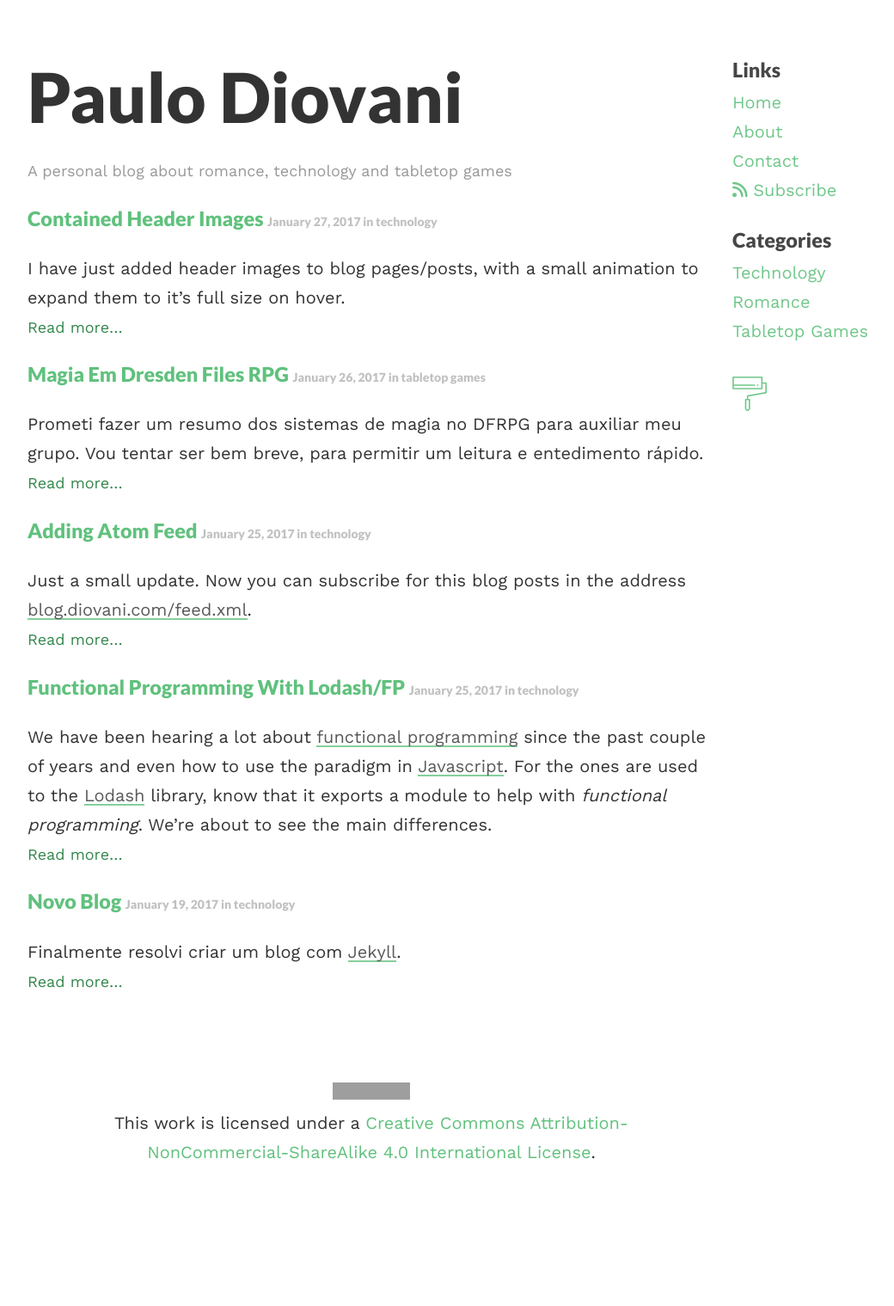
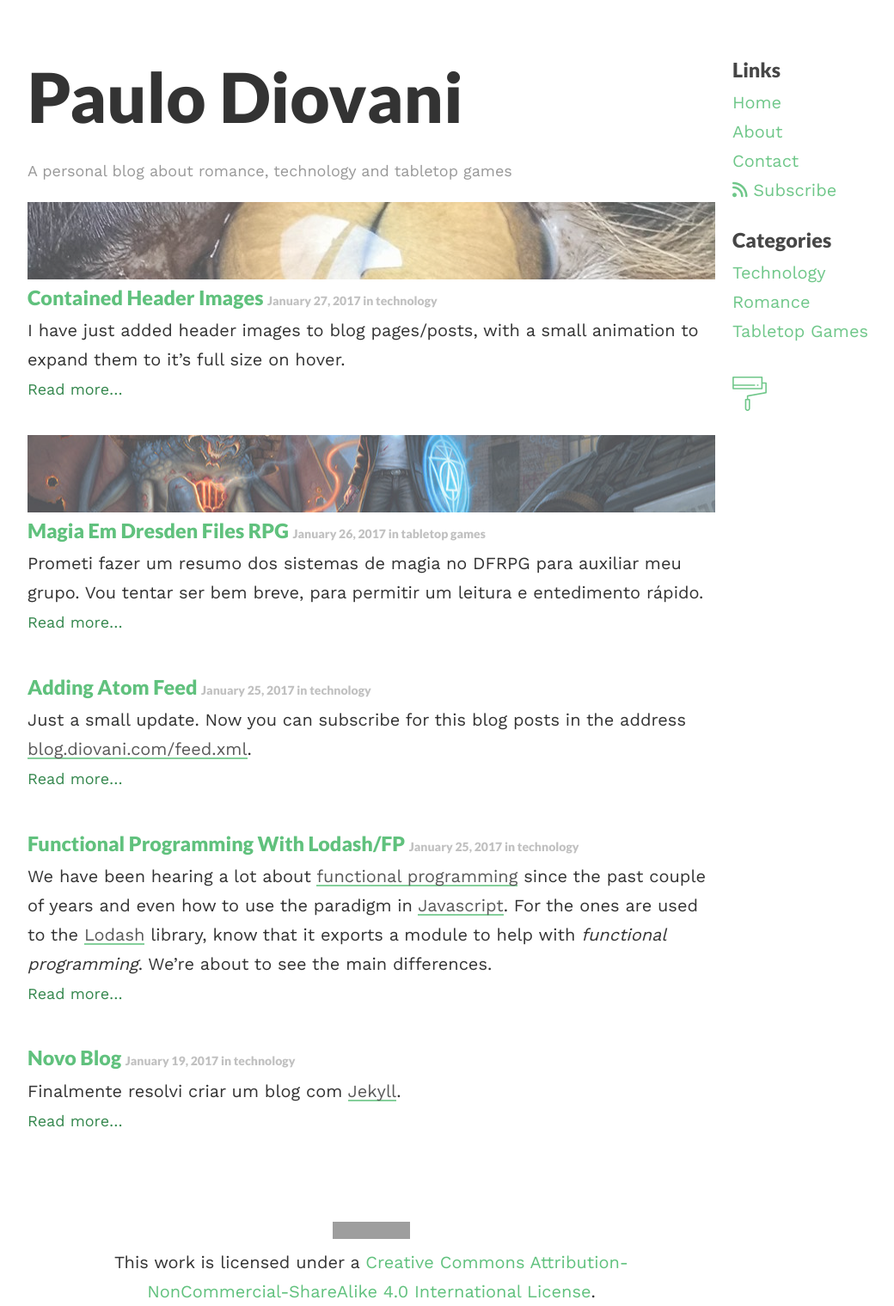
Before and after one commit to paulodiovani/blog.diovani.com, a Jekyll site: the page built from index.md, in a window 1280 px wide. Shown: the whole page at 86% size, without its empty margins (208-1248 px from the left). Built offline with Jekyll 4.4.1, drawn with Linux system fonts in a browser that asks for light colours; nearby versions of some CDN libraries; before the commit the page ends 1357 px from its top, so only the background shows below that; grey boxes are pictures that could not be loaded.

Commit message:
Add index images

```diff
--- a/_layouts/index.html
+++ b/_layouts/index.html
@@ -19,11 +19,19 @@ layout: default
   {% endif %}
 </section>
 
+<section class="index">
+
   {% for post in posts %}
 
-  <section>
+    <div class="index-post">
+
       <h3>
-      <a href="{{post.url | prepend: site.baseurl}}">{{post.title}}</a>
+        <a href="{{post.url | prepend: site.baseurl}}">
+          {% if post.image %}
+            <div class="index-post-image" style="background-image: url({{ post.image }})"></div>
+          {% endif %}
+          {{post.title}}
+        </a>
         <small>
           {{post.date | date: '%B %d, %Y'}}
 
@@ -35,6 +43,8 @@ layout: default
 
       <p class="excerpt">{{ post.excerpt | remove: '<p>' | remove: '</p>' }}</p>
       <a class="excerpt-more" href="{{post.url | prepend: site.baseurl}}">Read more&hellip;</a>
-  </section>
+    </div>
 
   {% endfor %}
+
+</section>
--- a/_sass/style.scss
+++ b/_sass/style.scss
@@ -225,7 +225,27 @@ abbr {
     margin-bottom: 1em;
 }
 
+.index .index-post {
+    margin: 1em 0;
+
+    .index-post-image {
+        display: block;
+        width: 100%;
+        height: 90px;
+        background-image: none;
+        background-repeat: no-repeat;
+        background-position: center;
+        background-size: cover;
+        opacity: .7;
+    }
+
+    a:hover .index-post-image {
+        opacity: 1;
+    }
+}
+
 .excerpt {
+    margin-top: 0;
     margin-bottom: 0;
 }
 
```
Lines whose indentation alone changed are shown as unchanged.
